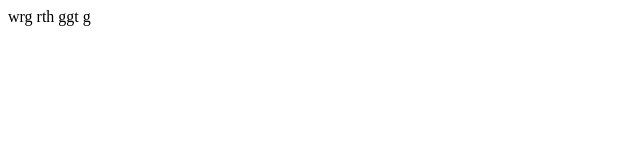
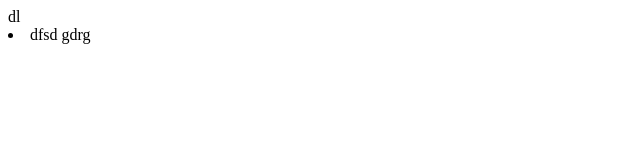
Before and after one commit to Ruduyseka/homework-1, a plain HTML site: page index.html in a window 1280 px wide. Shown: the whole page, without its empty margins (0-640 px from the left). Drawn offline with Linux system fonts and the light colour scheme.

Commit message:
Update index.html

```diff
--- a/index.html
+++ b/index.html
@@ -1,8 +1,10 @@
 <body>
 
-    wrg    rth
 
+</body>
+dl
+<li>
+    dfsd
+    gdrg
 
-    ggt
-    g
-</body>
+</li>
```
